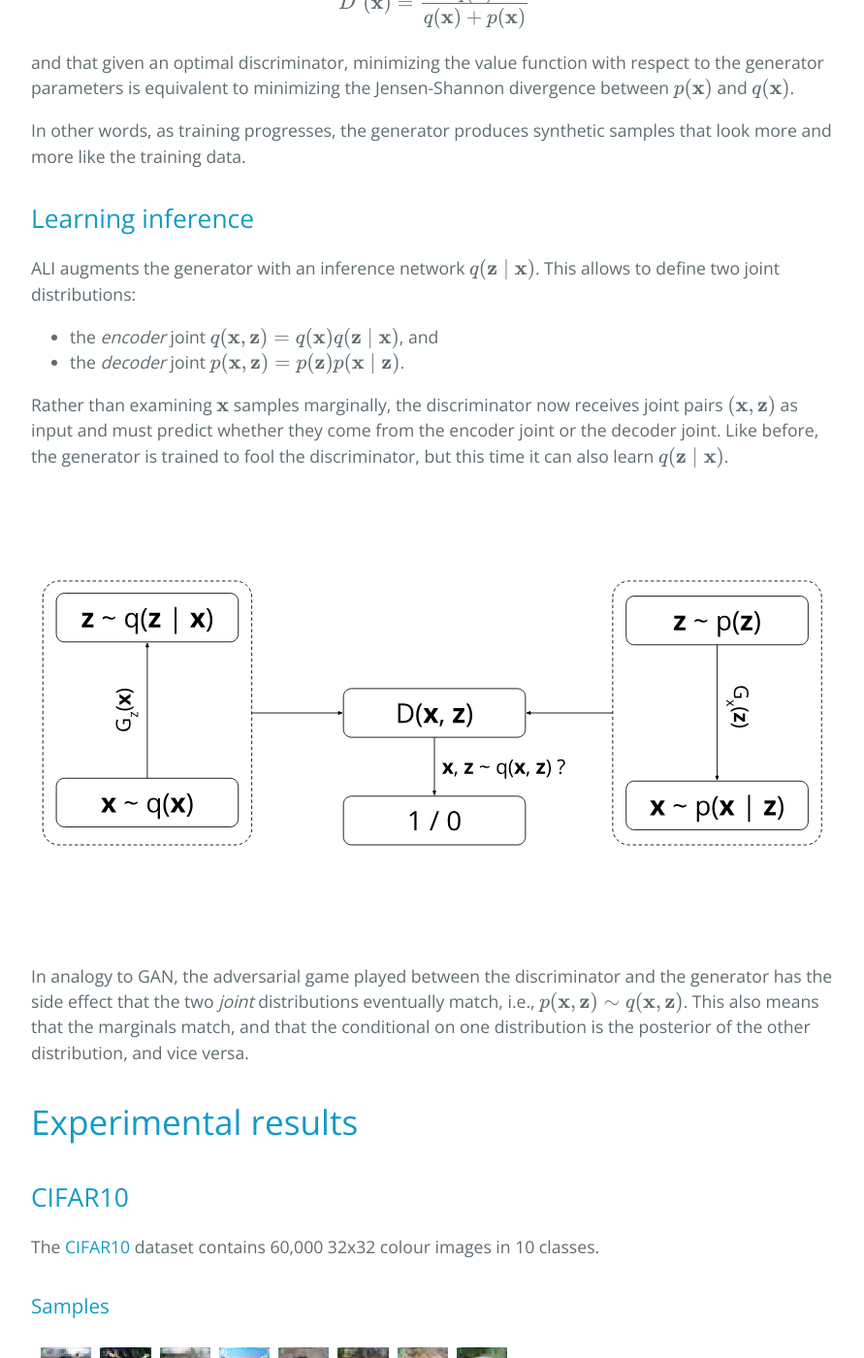
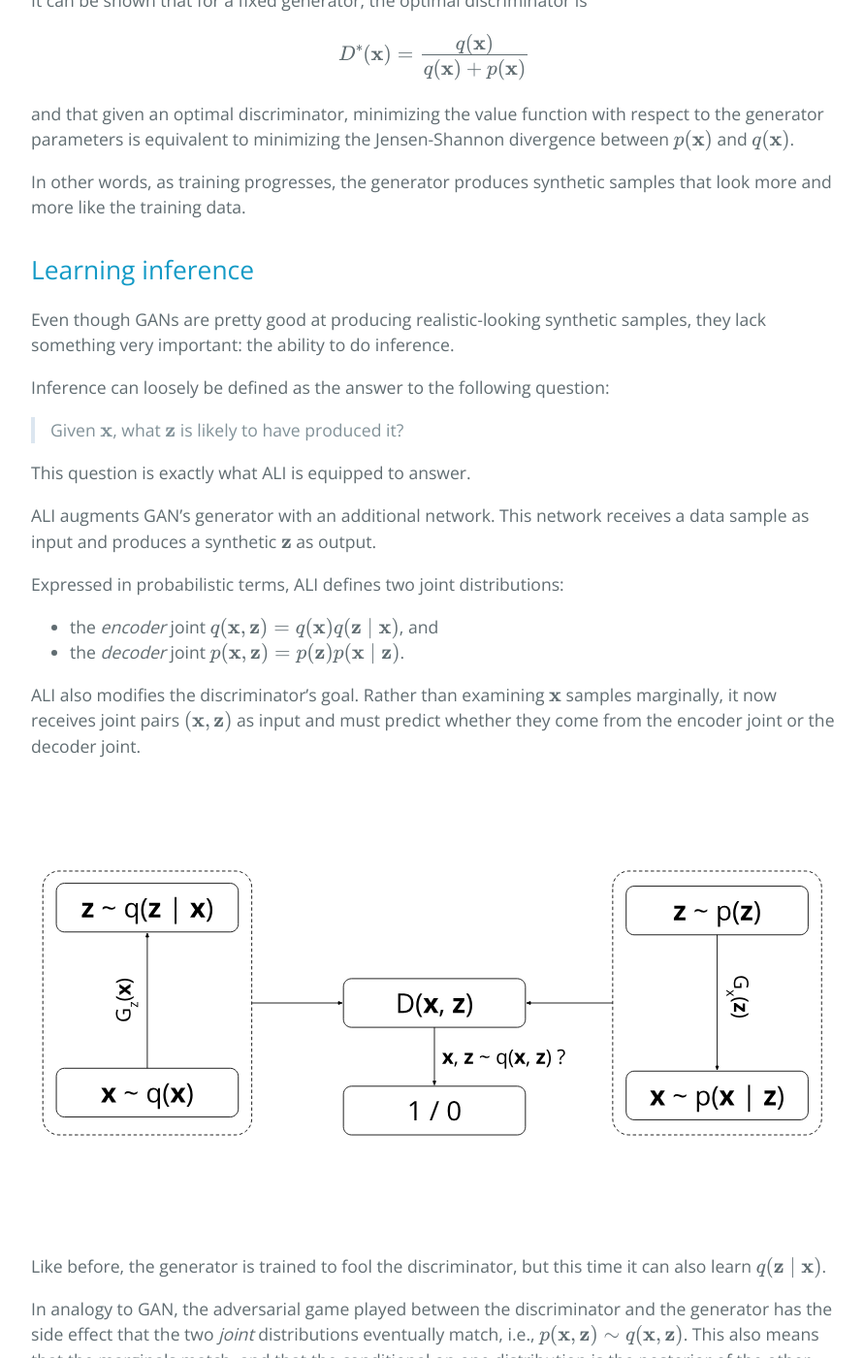
Before and after one commit to IshmaelBelghazi/ALI, a Jekyll site: the page built from index.md, in a window 1280 px wide and 1400 px high, scrolled down 3113 px. Shown: the whole window at 97% size, without its empty margins (192-1083 px from the left). Built offline with Jekyll 4.4.1, drawn with Linux system fonts in a browser that asks for light colours; formulas are drawn with MathJax 3; some of the changed text lies outside the part shown.

Commit message:
Webpage update

```diff
--- a/index.md
+++ b/index.md
@@ -28,7 +28,10 @@ efficient inference with the generative adversarial networks (GAN) framework.
 
 What makes ALI unique is that unlike other approaches to learning inference in
 deep directed generative models like variational autoencoders (VAEs), the
-objective function involves **no** explicit reconstruction loop.
+objective function involves **no** explicit reconstruction loop. This produces
+reconstructions that are quite different, in that they do not attempt to be
+pixel perfect (leading to blurring), but rather attempt to capture semantically
+salient information.
 
 <a name="gan_intro"></a>
 
@@ -101,21 +104,34 @@ that look more and more like the training data.
 
 ## Learning inference
 
-ALI augments the generator with an inference network \\(q(\\mathbf{z} \\mid
-\\mathbf{x})\\). This allows to define two joint distributions:
+Even though GANs are pretty good at producing realistic-looking synthetic
+samples, they lack something very important: the ability to do inference.
+
+Inference can loosely be defined as the answer to the following question:
+
+> Given \\(\\mathbf{x}\\), what \\(\\mathbf{z}\\) is likely to have produced it?
+
+This question is exactly what ALI is equipped to answer.
+
+ALI augments GAN's generator with an additional network. This network receives
+a data sample as input and produces a synthetic \\(\\mathbf{z}\\) as output.
+
+Expressed in probabilistic terms, ALI defines two joint distributions:
 
 * the _encoder_ joint \\(q(\\mathbf{x}, \\mathbf{z}) = q(\\mathbf{x})
   q(\\mathbf{z} \\mid \\mathbf{x})\\), and
 * the _decoder_ joint \\(p(\\mathbf{x}, \\mathbf{z}) = p(\\mathbf{z})
   p(\\mathbf{x} \\mid \\mathbf{z})\\).
 
-Rather than examining \\(\\mathbf{x}\\) samples marginally, the discriminator
-now receives joint pairs \\((\\mathbf{x}, \\mathbf{z})\\) as input and must
-predict whether they come from the encoder joint or the decoder joint. Like
-before, the generator is trained to fool the discriminator, but this time it
-can also learn \\(q(\\mathbf{z} \\mid \\mathbf{x})\\).
+ALI also modifies the discriminator's goal. Rather than examining
+\\(\\mathbf{x}\\) samples marginally, it now receives joint pairs
+\\((\\mathbf{x}, \\mathbf{z})\\) as input and must predict whether they come
+from the encoder joint or the decoder joint.
 
 ![Adversarially learned inference]({{ site.baseurl }}/assets/ali_probabilistic.svg)
+
+Like before, the generator is trained to fool the discriminator, but this time
+it can also learn \\(q(\\mathbf{z} \\mid \\mathbf{x})\\).
 
 In analogy to GAN, the adversarial game played between the discriminator and the
 generator has the side effect that the two _joint_ distributions eventually match,
```
